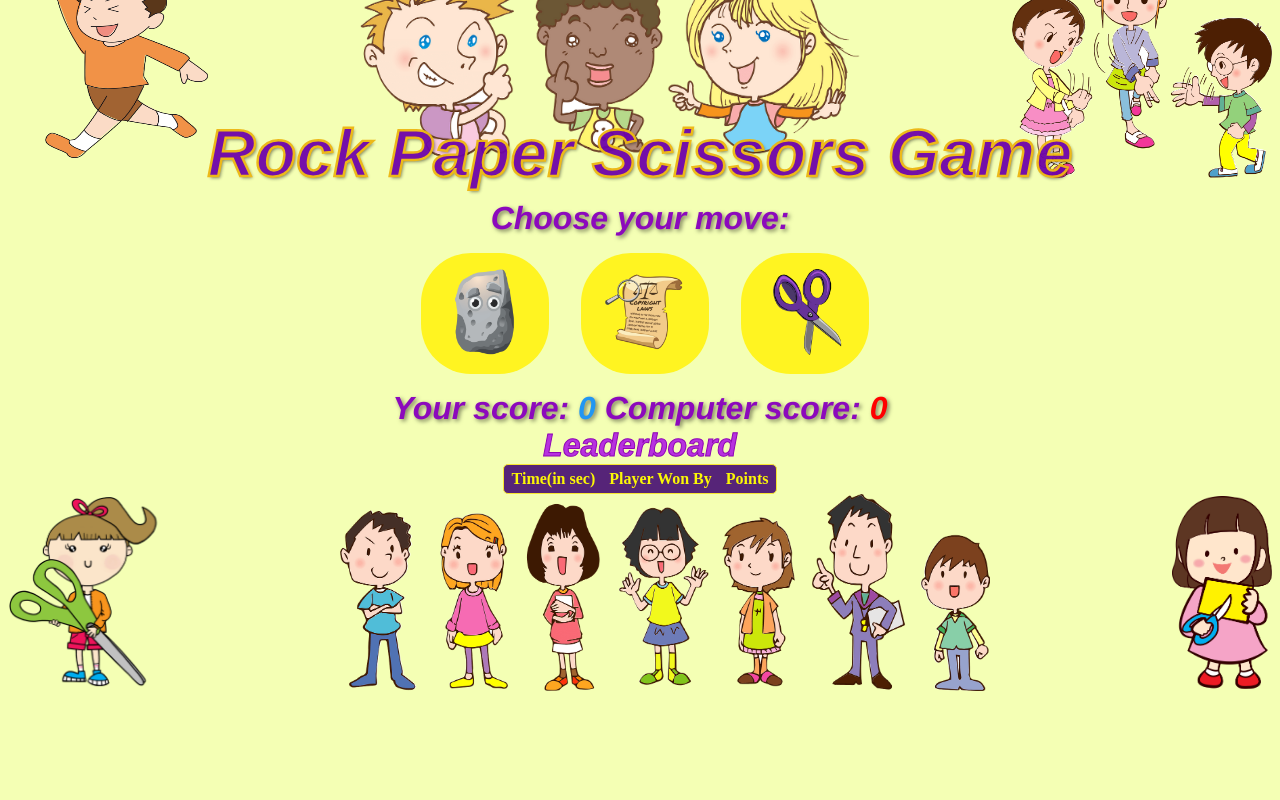
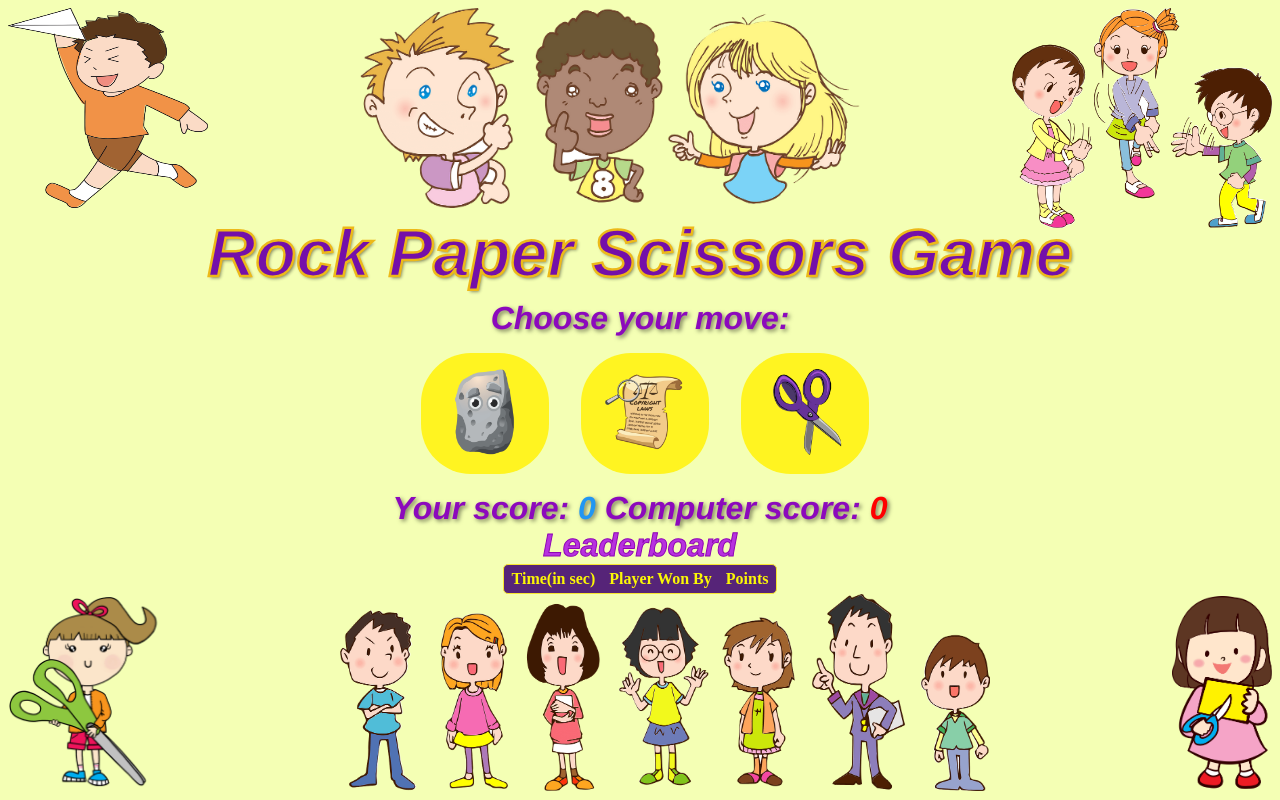
Before and after one commit to avorpitoj/Rock-Paper-Scissors-Game, a plain HTML site: page index.html in a window 1280 px wide. Drawn offline with Linux system fonts and the light colour scheme.

Commit message:
Update style.css

```diff
--- a/style.css
+++ b/style.css
@@ -9,7 +9,7 @@ body
     display: flex;
     align-items: center; /* Center vertically */
     justify-content: center; /* Center horizontally */
-    height: 100px; /* Set a fixed height for the container */
+    height: 200px; /* Set a fixed height for the container */
 }
 
 .top-left-image
```
